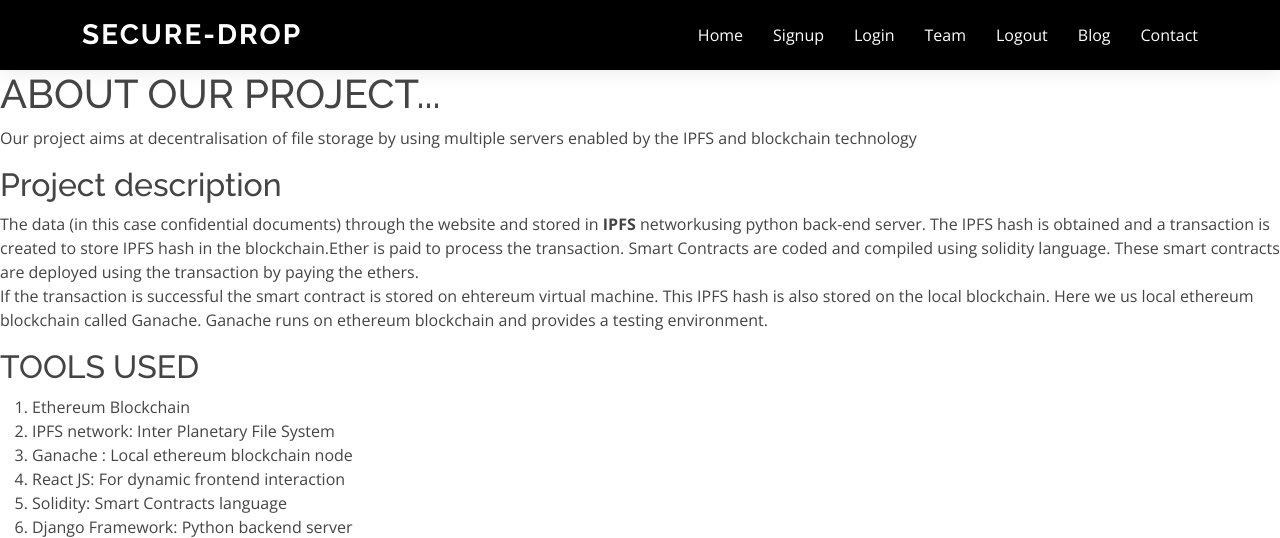
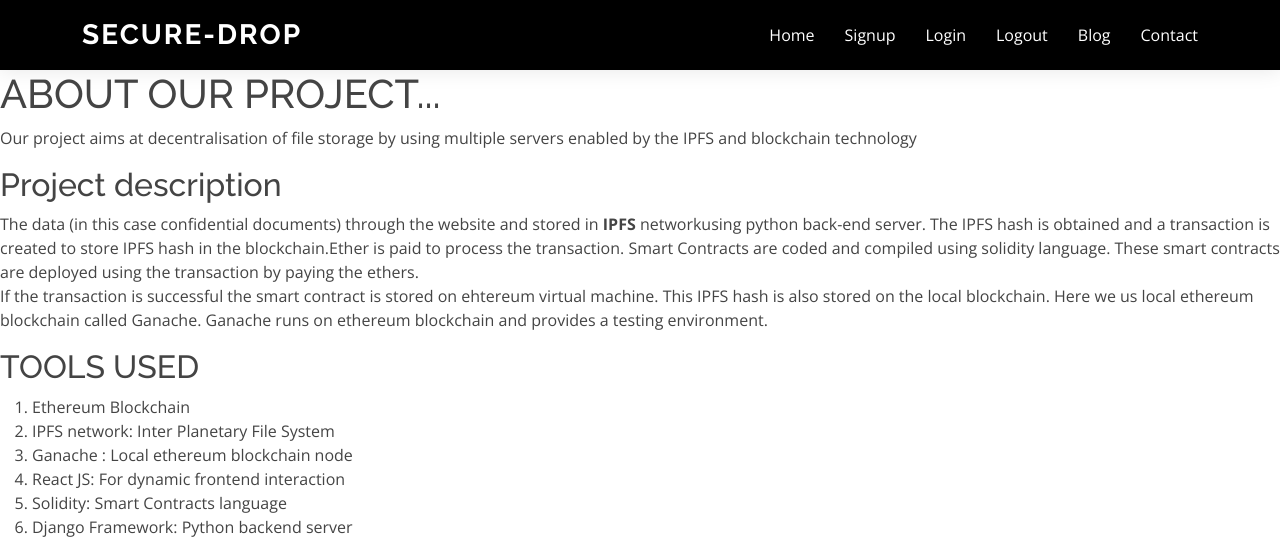
Before and after one commit to Nagaprasadvr/Mini-project-web3, a Django app: page /blog/ in a window 1280 px wide. Shown: the top 538 px of the page. Run offline with Django 4.2, Linux system fonts and the light colour scheme; some libraries are stand-ins or nearby versions.

Commit message:
blog page edit

```diff
--- a/ethereumWeb3/ethereumWeb3App/templates/ethereumWeb3App/base.html
+++ b/ethereumWeb3/ethereumWeb3App/templates/ethereumWeb3App/base.html
@@ -55,7 +55,6 @@
 
             <li><a class="nav-link scrollto " href="{% url 'Signup' %}">Signup</a></li>
             <li><a class="nav-link scrollto" href="{% url 'login' %}">Login</a></li>
-            <li><a class="nav-link scrollto" href="#team">Team</a></li>
             <li><a href="{% url 'logout' %}">Logout</a></li>
             <li><a href="{% url 'blog' %}">Blog</a></li>
             <li><a class="nav-link scrollto" href="#contact">Contact</a></li>
--- a/ethereumWeb3/ethereumWeb3App/templates/ethereumWeb3App/base2.html
+++ b/ethereumWeb3/ethereumWeb3App/templates/ethereumWeb3App/base2.html
@@ -54,7 +54,7 @@
             <li><a class="nav-link scrollto " href="{% url 'index' %}">Home</a></li>
             <li><a class="nav-link scrollto " href="{% url 'Signup' %}">Signup</a></li>
             <li><a class="nav-link scrollto" href="{% url 'login' %}">Login</a></li>
-            <li><a class="nav-link scrollto" href="#team">Team</a></li>
+
             <li><a href="{% url 'logout' %}">Logout</a></li>
             <li><a href="{% url 'blog' %}">Blog</a></li>
             <li><a class="nav-link scrollto" href="#contact">Contact</a></li>
--- a/ethereumWeb3/ethereumWeb3App/templates/ethereumWeb3App/index.html
+++ b/ethereumWeb3/ethereumWeb3App/templates/ethereumWeb3App/index.html
@@ -55,8 +55,6 @@
 
             <li><a class="nav-link scrollto " href="{% url 'Signup' %}">Signup</a></li>
             <li><a class="nav-link scrollto" href="{% url 'login' %}">Login</a></li>
-            <li><a class="nav-link scrollto" href="#team">Team</a></li>
-            <li><a href="{% url 'logout' %}">Logout</a></li>
             <li><a href="{% url 'blog' %}">Blog</a></li>
             <li><a class="nav-link scrollto" href="#contact">Contact</a></li>
           </ul>
```
